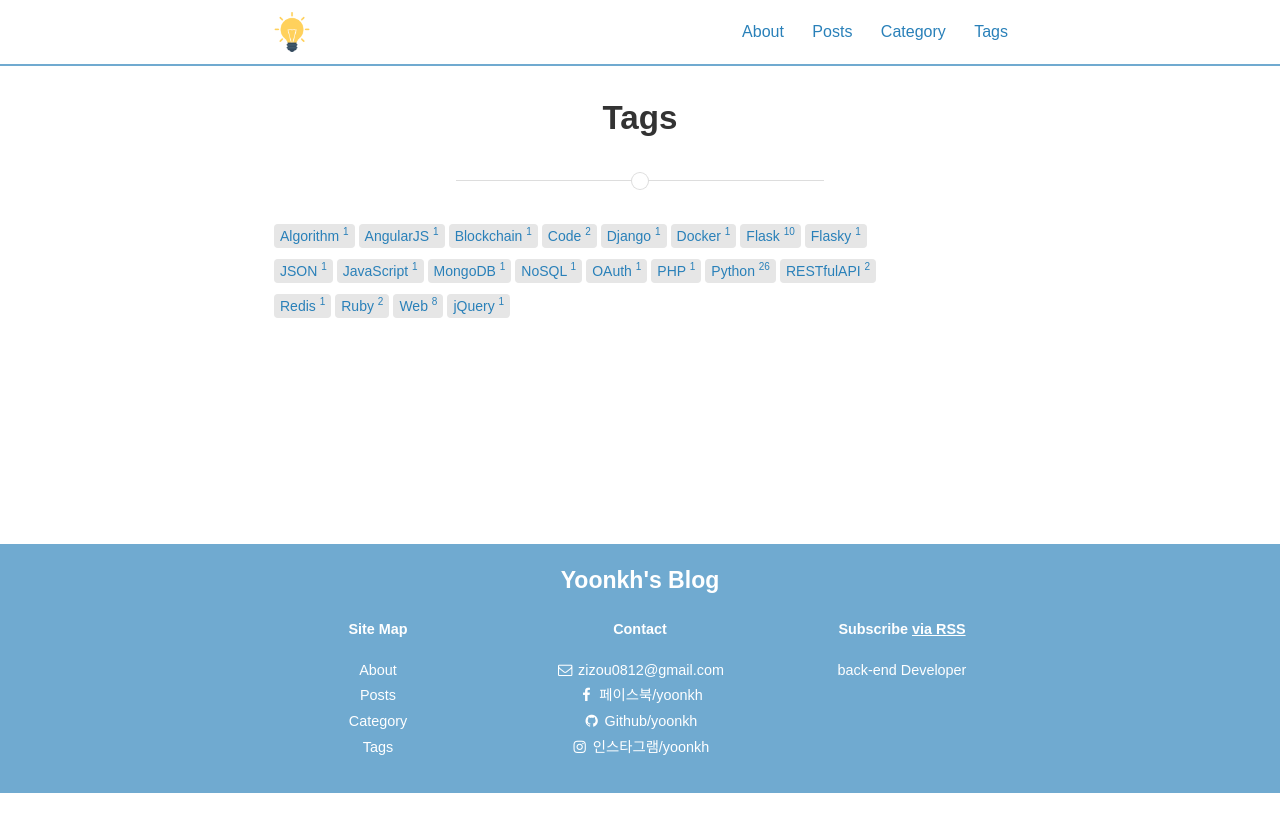
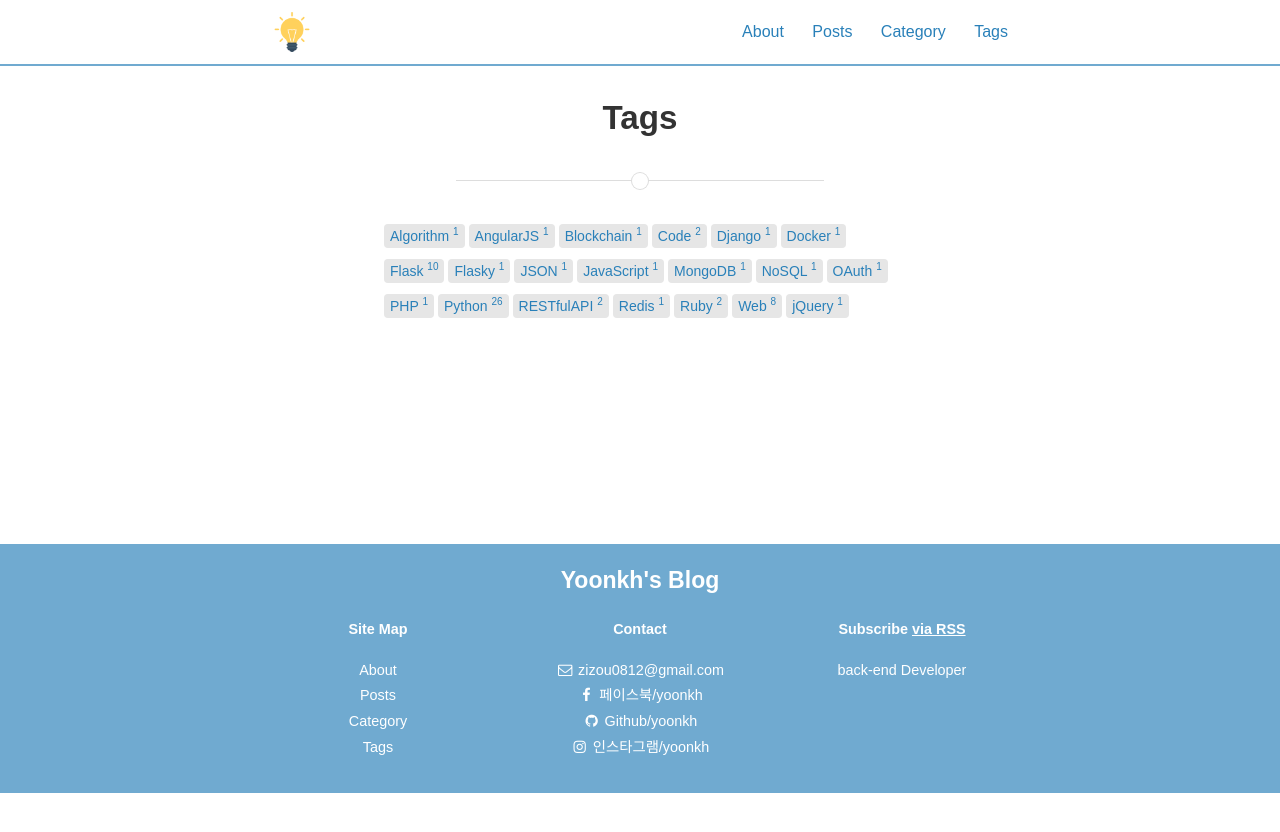
Before and after one commit to yoonkh/yoonkh.github.io, a Jekyll site: the page built from tags.md, in a window 1280 px wide. Shown: the top 832 px of the page. Built offline with Jekyll 4.4.1, drawn with Linux system fonts in a browser that asks for light colours; nearby versions of some CDN libraries.

Commit message:
Update _layout.scss

```diff
--- a/_sass/_layout.scss
+++ b/_sass/_layout.scss
@@ -429,7 +429,7 @@ padding-left:20px;
 
 .tag-box {
   list-style: none;
-  margin: 0 100px 200px 0;
+  margin: 0 100px 200px 110px;
   padding: 4px 0;
   overflow: hidden;
   *zoom: 1;
```
